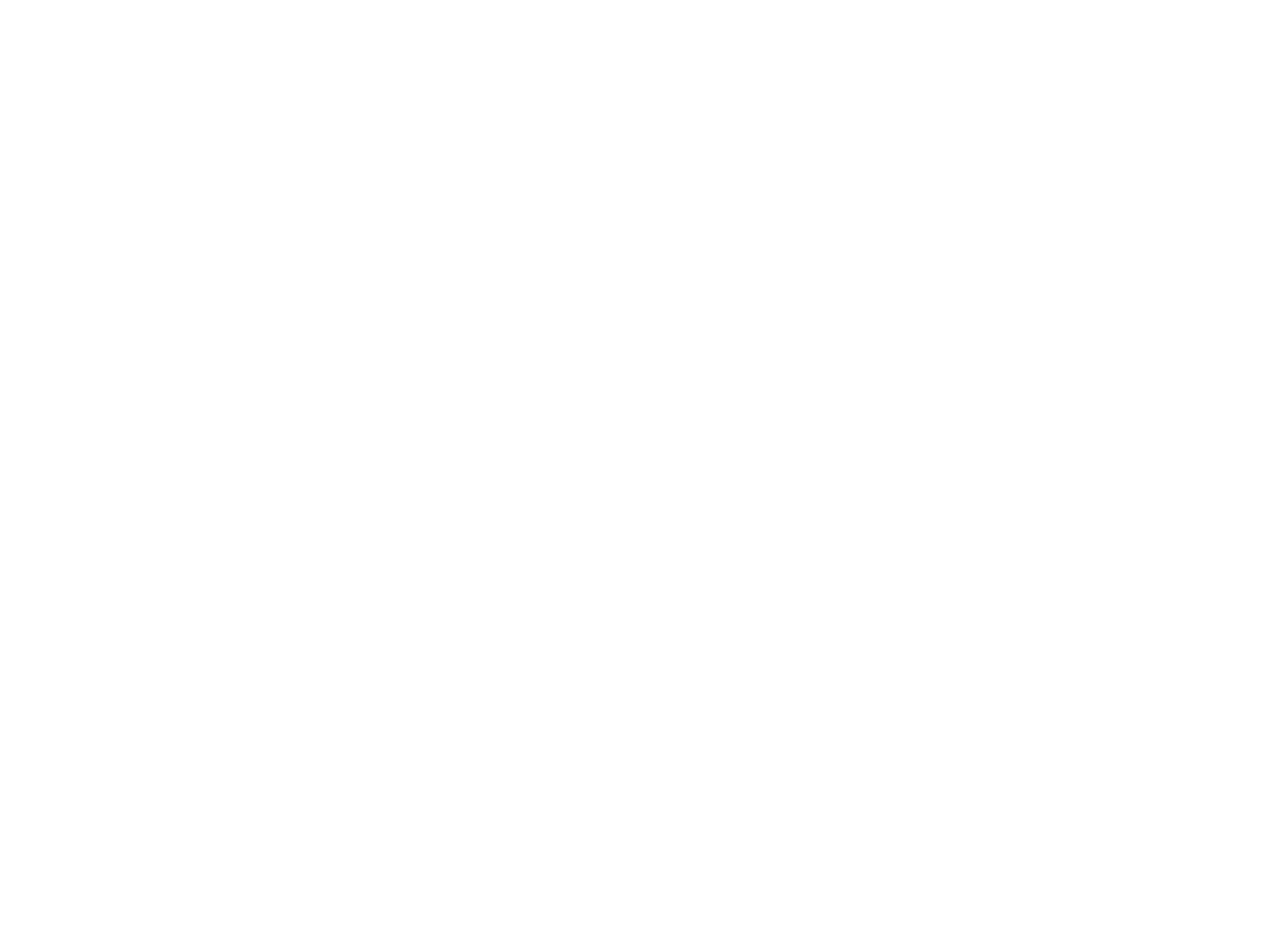
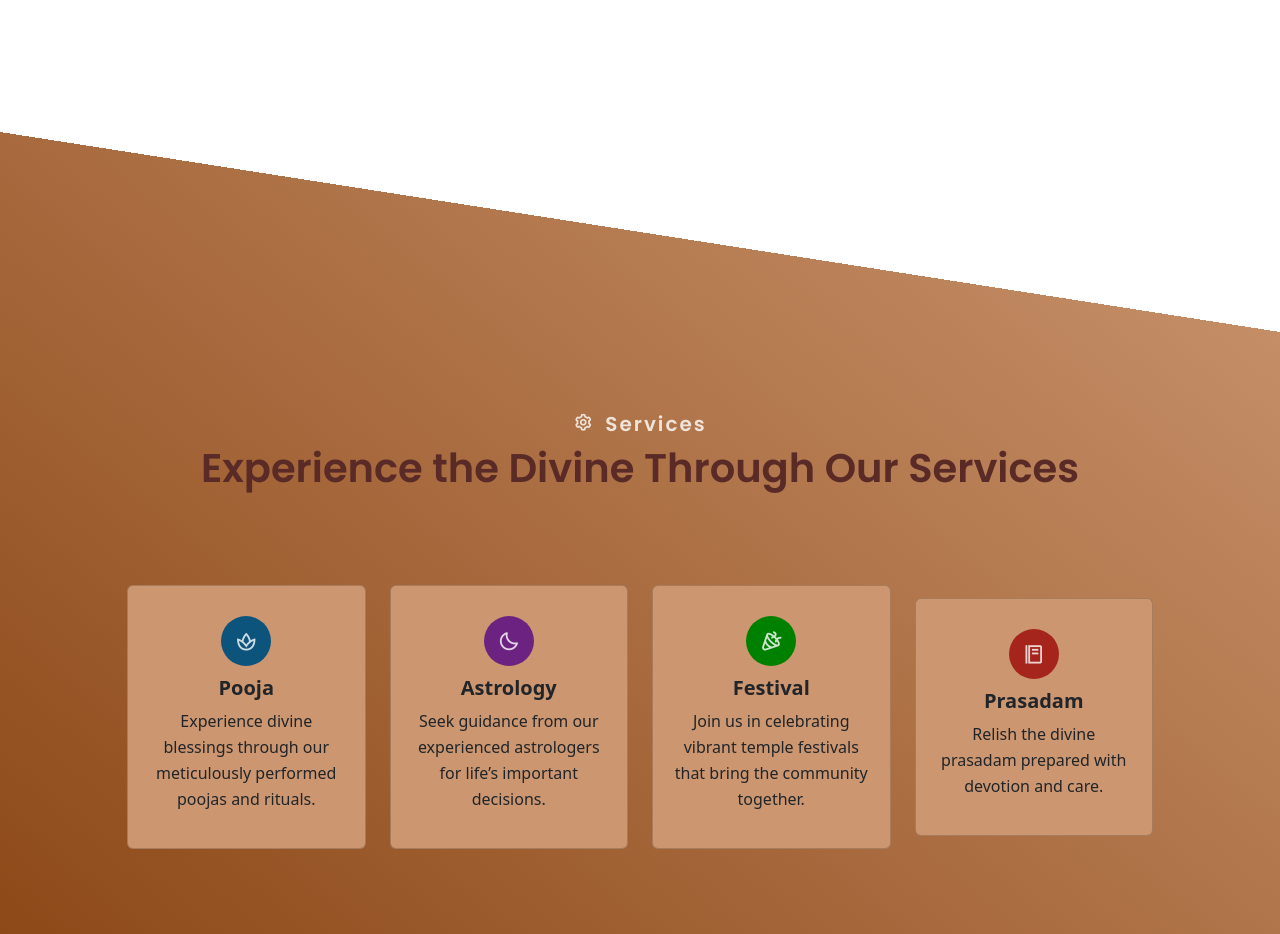
Before and after one commit to Ashique64/Kalabam, a React (Vite) app in the folder Kalabam/: page / in a window 1280 px wide. Shown: the part 1086-2020 px from the top of the page. Before the commit the page ends 1118 px from the top, so only its background shows below. Built offline with nearby package versions, Linux system fonts and the light colour scheme; a web font is replaced by a local one.

Commit message:
service section partially done

```diff
--- a/Kalabam/src/components/About/About.scss
+++ b/Kalabam/src/components/About/About.scss
@@ -1,7 +1,7 @@
 .about {
 
     background-color: var(--primary-color);
-    padding: 50px 0;
+    padding: 100px 0;
     display: flex;
     flex-direction: column;
     align-items: center;
@@ -77,6 +77,7 @@
 
 @media (max-width: 767px) {
     .about {
+        padding: 50px 0;
         .container {
             .about_row {
                 .item1 {
@@ -110,6 +111,7 @@
 
 @media (min-width: 768px) and (max-width: 991px) {
     .about {
+        padding: 50px 0;
         .container {
             .about_row {
                 .item1 {
--- /dev/null
+++ b/Kalabam/src/components/Service/Service.jsx
@@ -0,0 +1,65 @@
+import React from "react";
+import "./Service.scss";
+
+const Service = () => {
+    const serviceItems = [
+        {
+            color: "#0d547d",
+            title: "Pooja",
+            icon: "bx bx-spa",
+            desc: "Experience divine blessings through our meticulously performed poojas and rituals.",
+        },
+        {
+            color: "#6c2281",
+            title: "Astrology",
+            icon: "bx bx-moon",
+            desc: "Seek guidance from our experienced astrologers for life’s important decisions.",
+        },
+        {
+            color: "green",
+            title: "Festival",
+            icon: "bx bx-party",
+            desc: "Join us in celebrating vibrant temple festivals that bring the community together.",
+        },
+        {
+            color: "#a5241b",
+            title: "Prasadam",
+            icon: "bx bx-food-menu",
+            desc: "Relish the divine prasadam prepared with devotion and care.",
+        },
+    ];
+    return (
+        <div id="service" className="service">
+            <div className="shape-2"></div>
+            <div className="container">
+                <div className="row service_row">
+                    <div className="service_title">
+                        <h3>
+                            <i class="bx bx-cog"></i>Services
+                        </h3>
+                        <h4>
+                            Experience the Divine <span>Through Our Services</span>
+                        </h4>
+                    </div>
+                    <div className="row service_items">
+                        {serviceItems.map((item, index) => (
+                            <div  key={index} className="col-xl-3 col-lg-3 col-md-12 item1">
+                                <div className="card">
+                                    <div className="icon" style={{ backgroundColor: item.color }}>
+                                        <i class={item.icon}></i>
+                                    </div>
+                                    <div className="content">
+                                        <h5>{item.title}</h5>
+                                        <p>{item.desc}</p>
+                                    </div>
+                                </div>
+                            </div>
+                        ))}
+                    </div>
+                </div>
+            </div>
+        </div>
+    );
+};
+
+export default Service;
--- /dev/null
+++ b/Kalabam/src/components/Service/Service.scss
@@ -0,0 +1,100 @@
+.service {
+    background: linear-gradient(220deg, var(--bg-color), var(--gradient-color));
+    display: flex;
+    flex-direction: column;
+    align-items: center;
+    justify-content: center;
+    position: relative;
+    overflow: hidden;
+
+    .shape-2 {
+        height: 200px;
+        width: 100%;
+        background-color: transparent;
+        position: relative;
+
+        &::after {
+            position: absolute;
+            content: "";
+            height: 100%;
+            width: 100%;
+            background: rgba(0, 0, 0, 0) linear-gradient(to left bottom, #ffffff 50%, transparent 50%) repeat scroll 0 0;
+        }
+    }
+
+    .container {
+        padding: 40px 15px;
+        margin: 0 20px;
+
+        .service_row {
+            margin: 0 15px;
+            display: flex;
+            flex-direction: column;
+
+            .service_title {
+                display: flex;
+                flex-direction: column;
+                align-items: center;
+                justify-content: center;
+                text-align: center;
+                padding: 20px 0px;
+                margin: 20px 0;
+                h3 {
+                    font-family: var(--primary-font);
+                    font-weight: 600;
+                    color: var(--primary-color);
+                    font-size: 20px;
+                    display: inline-block;
+                    letter-spacing: 2px;
+
+                    i {
+                        margin-right: 10px;
+                    }
+                }
+
+                h4 {
+                    font-family: var(--primary-font);
+                    font-size: 40px;
+                    font-weight: 600;
+                    color: var(--text-color2);
+                }
+            }
+
+            .service_items {
+                display: flex;
+                align-items: center;
+                justify-content: center;
+                padding: 15px;
+                margin: 30px 0;
+
+                .item1 {
+                    // border: 1px solid red;
+
+                    .card {
+                        background-color: var(--bg-color);
+                        padding: 20px;
+                        text-align: center;
+                        display: flex;
+                        align-items: center;
+
+                        .icon {
+
+                            width: 50px;
+                            height: 50px;
+                            border-radius: 50%;
+                            margin: 10px 0;
+                            display: flex;
+                            justify-content: center;
+                            align-items: center;
+                            i {
+                                color: var(--primary-color);
+                                font-size: 22px;
+                            }
+                        }
+
+                    }
+                }
+            }
+        }
+    }
+}
--- a/Kalabam/src/pages/Home.jsx
+++ b/Kalabam/src/pages/Home.jsx
@@ -2,6 +2,7 @@
 import Hero from "../components/Hero/Hero";
 import NavBar from "../components/NavBar/NavBar";
 import About from "../components/About/About";
+import Service from "../components/Service/Service";
 
 const Home = () => {
     return (
@@ -9,6 +10,7 @@
             {/* <NavBar /> */}
             <Hero />
             <About />
+            <Service />
         </>
     );
 };
```
